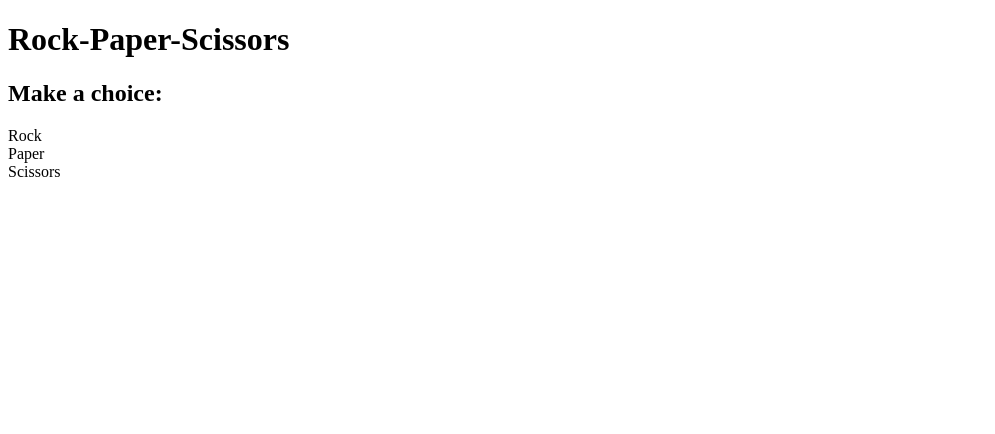
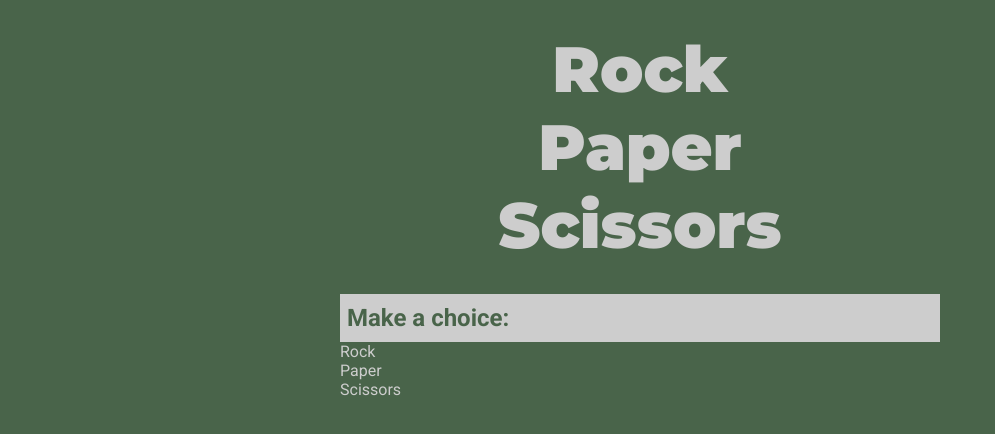
Before and after one commit to SmiJa/Rock_Paper_Scissors, a plain HTML site: page index.html in a window 1280 px wide. Shown: the whole page, without its empty margins (0-995 px from the left). Drawn offline with Linux system fonts and the light colour scheme.

Commit message:
Started working on the styles for the game

```diff
--- a/index.html
+++ b/index.html
@@ -4,12 +4,17 @@
     <meta charset="UTF-8">
     <meta http-equiv="X-UA-Compatible" content="IE=edge">
     <meta name="viewport" content="width=device-width, initial-scale=1.0">
+    <link rel="stylesheet" href="style.css">
     <title>Document</title>
 </head>
 <body>
     <div id="game-wrap">
-        <header id="game-header">
-            <h1>Rock-Paper-Scissors</h1>
+        <header id="main-header">
+            <h1>
+                <div>Rock</div>
+                <div>Paper</div>
+                <div>Scissors</div>
+            </h1>
         </header>
         <div id="game">
             <header id="game-header">
--- a/style.css
+++ b/style.css
@@ -0,0 +1,39 @@
+@import url('https://fonts.googleapis.com/css2?family=Montserrat:wght@900&family=Roboto:wght@400;700&display=swap');
+
+*,
+*::before,
+*::after {
+    box-sizing: border-box;
+    padding: 0;
+    margin: 0;
+}
+
+html {
+    font-size: 16px;
+    font-family: "Roboto";
+    font-weight: 400;
+    color: #cdcdcd;
+}
+
+body {
+    background-color: rgb(73, 100, 74);
+}
+
+#game-wrap {
+    width: 600px;
+    margin: auto;
+}
+
+#main-header {
+    font-family: 'Montserrat';
+    padding: 30px 20px;
+    text-align: center;
+    font-weight: 900;
+    font-size: 2rem;
+}
+
+#game-header {
+    color:rgb(73, 100, 74);
+    background-color: #cdcdcd;
+    padding: 10px 0 10px 7px
+}
```
